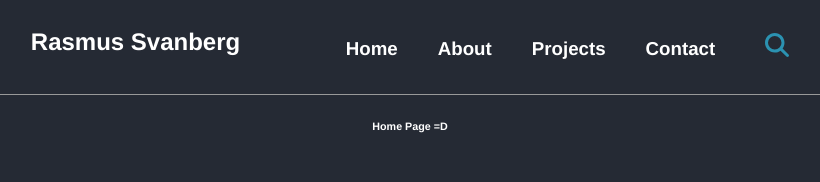
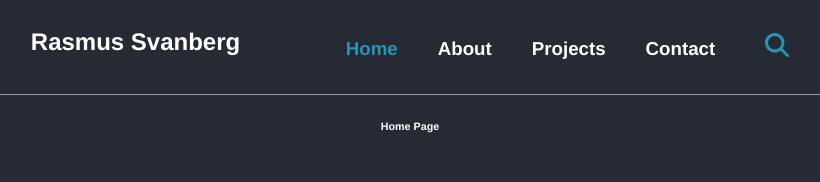
Before and after one commit to ZyntaaX/zyntaax.github.io, a Vue app: page / in a window 1280 px wide. Shown: the top 182 px of the page, without its empty margins (230-1050 px from the left). Built offline with nearby package versions, Linux system fonts and the light colour scheme.

Commit message:
Preparing Deploy

```diff
--- a/src/views/about/about.view.vue.vue
+++ b/src/views/about/about.view.vue.vue
@@ -1,6 +1,6 @@
 <template>
   <div>
-    ABOUT :D
+    <h6>About Page</h6>
   </div>
 </template>
 
--- a/src/views/contact/contact.view.vue
+++ b/src/views/contact/contact.view.vue
@@ -1,6 +1,6 @@
 <template>
   <div>
-      Contact :D
+    <h6>Contact Page</h6>
   </div>
 </template>
 
--- a/src/views/home/home.view.vue
+++ b/src/views/home/home.view.vue
@@ -1,6 +1,6 @@
 <template>
   <div>
-    <h6>Home Page =D</h6>
+    <h6>Home Page</h6>
   </div>
 </template>
 
--- a/src/views/navigationbar/components/navigation.item.component.vue
+++ b/src/views/navigationbar/components/navigation.item.component.vue
@@ -33,50 +33,67 @@ export default {
 
 <style lang="scss" scoped>
 
+  // a {
+  //   // font-weight: bold;
+  //   // color: #2c3e50;
+
+  //   &.router-link-exact-active {
+  //     color: #42b983;
+  //   }
+  // }
+
   nav {
 
     a {
       width: fit-content;
       text-decoration: none;
 
-      &:hover {
-          cursor: pointer;
-
-        .underline {
-          transform: scaleX(1);
-        }
-
+      &.router-link-exact-active {
         h3 {
           color: var(--primary-color);
         }
       }
 
-      &:active {
+      &:hover {
+          cursor: pointer;
+
         .underline {
+          opacity: 1;
           transform: scaleX(1);
         }
+
+        h3 {
+          color: var(--primary-color-light);
+        }
       }
+
+      // &:active {
+      //   .underline {
+      //     transform: scaleX(1);
+      //   }
+      // }
     }
 
     h3 {
       margin: 0;
       padding: 0 20px 0 20px;
 
-      -webkit-transition: all 0.3s ease;
-      -moz-transition: all 0.3s ease;
-      transition: all 0.3s ease;
+      -webkit-transition: all 025s ease;
+      -moz-transition: all 0.25s ease;
+      transition: all 0.25s ease;
     }
 
     .underline {
         margin: 0 10% 0 10%;
         width: 80%;
+        opacity: 0;
         transform: scaleX(0);
         height: 4px;
         background-color: var(--primary-color);
 
-        -webkit-transition: all 0.3s ease;
-        -moz-transition: all 0.3s ease;
-        transition: all 0.3s ease;
+        -webkit-transition: all 0.25s ease;
+        -moz-transition: all 0.25s ease;
+        transition: all 0.25s ease;
     }
   }
 
--- a/src/views/projects/projects.view.vue
+++ b/src/views/projects/projects.view.vue
@@ -1,6 +1,6 @@
 <template>
   <div>
-      Projects :D
+    <h6>Projects Page</h6>
   </div>
 </template>
 
```
Also changed, not shown: src/views/navigationbar/navigationbar.view.vue (+0 -14 lines).
